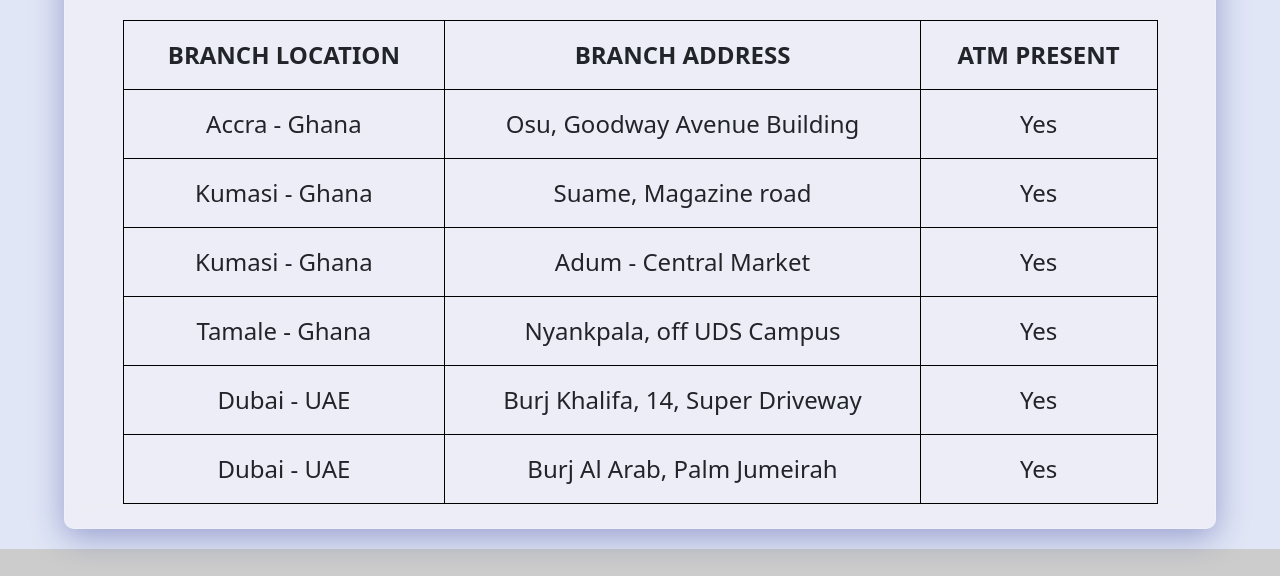
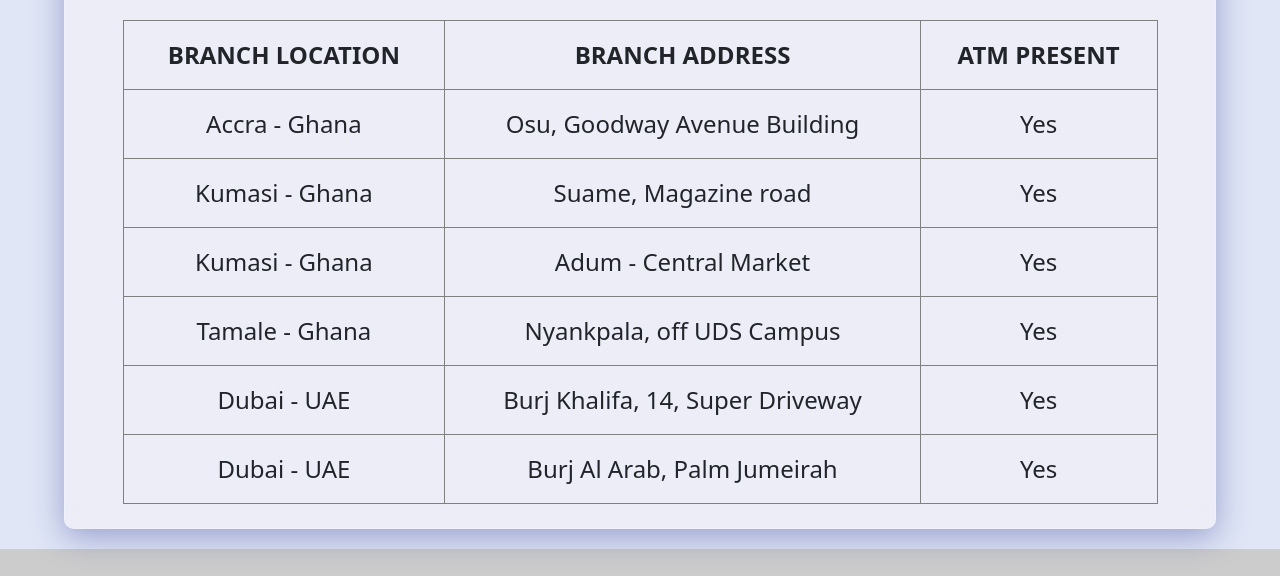
Before and after one commit to Prof-anabi/alx-foundation-webstack-project, a plain HTML site: page branches.html in a window 1280 px wide. Shown: the part 163-739 px from the top of the page. Drawn offline with Linux system fonts and the light colour scheme.

Commit message:
Update branches.html

```diff
--- a/branches.html
+++ b/branches.html
@@ -22,11 +22,11 @@
         table {
             width: 90%;
             /*background-color: lightblue;*/
-            margin: 24px auto 24px;
+            margin: 24px auto;
         }
 
         table, td, th {
-            border: 1px solid black;
+            border: 1px solid gray;
             border-collapse: collapse;
             font-size: 24px;
         }
```
